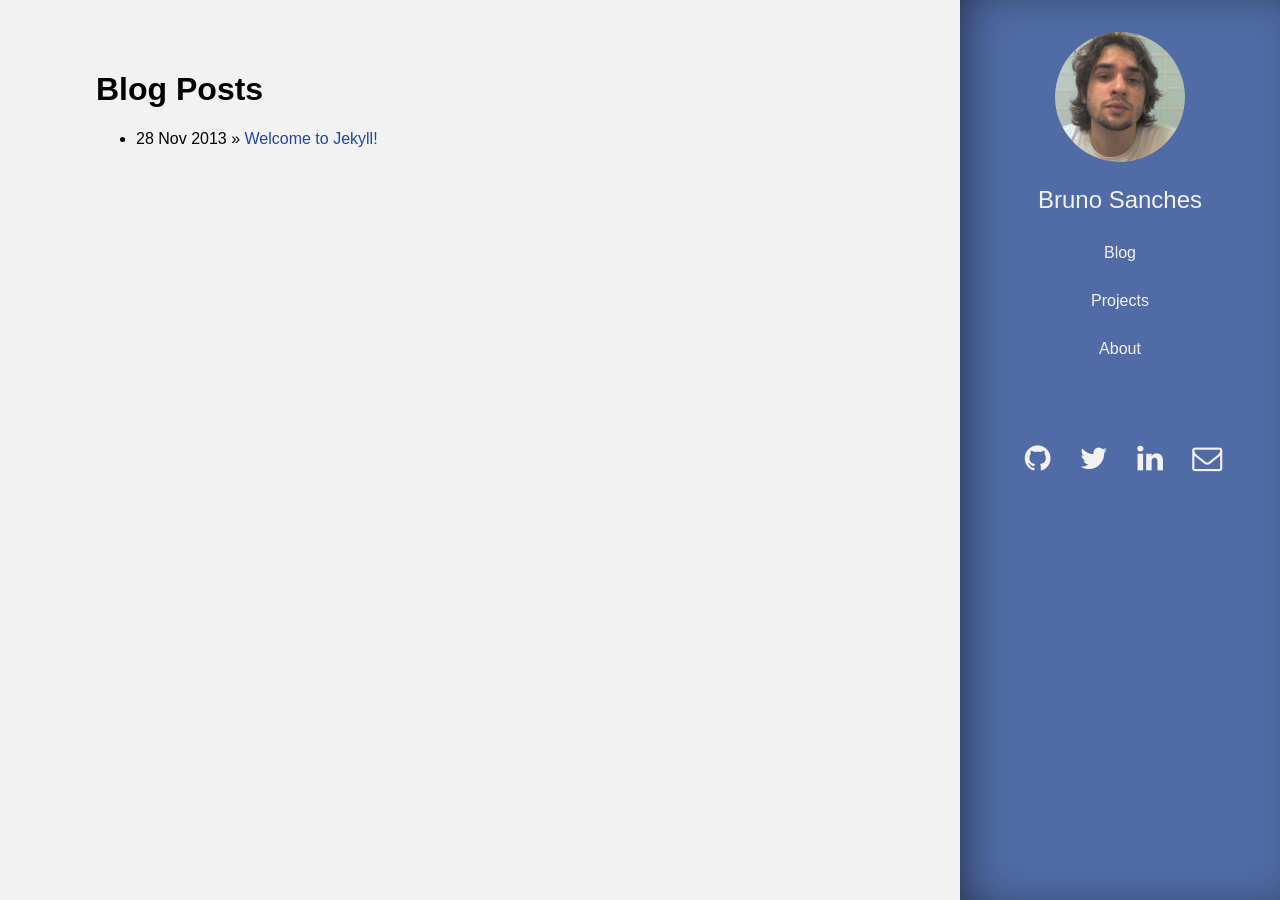
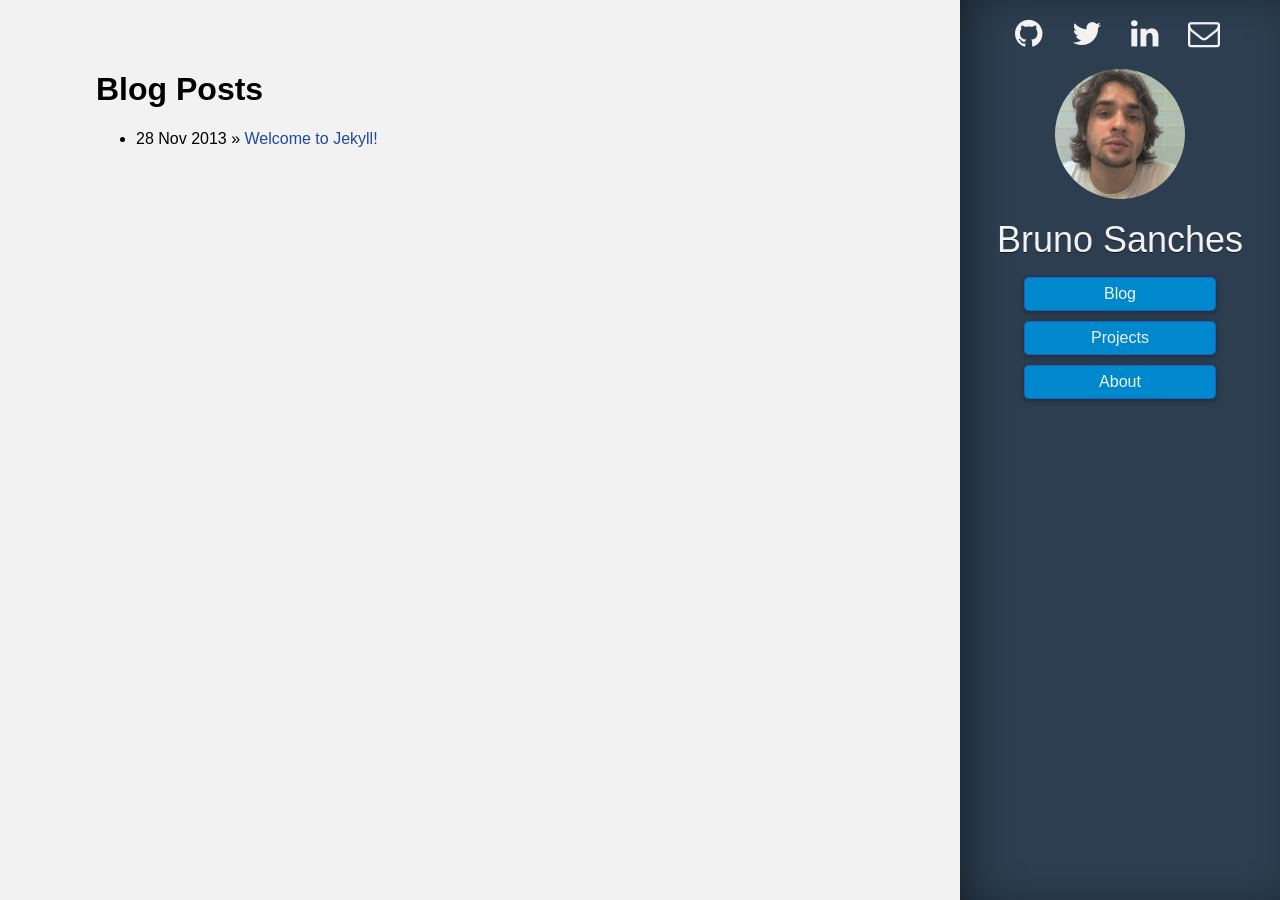
Before and after one commit to brunops/brunops.github.io, a Jekyll site: the page built from index.html, in a window 1280 px wide. Built offline with Jekyll 4.4.1, drawn with Linux system fonts in a browser that asks for light colours; some web fonts are replaced; Markdown is read by kramdown in place of the engine named in the settings.

Commit message:
Ship it!
* Move social links to sidebar top
* Define new colors to sidebar
* Add shadows to button so it looks like a button
* Add google font for sidebar name highlight

```diff
--- a/_layouts/default.html
+++ b/_layouts/default.html
@@ -5,6 +5,9 @@
     <meta http-equiv="X-UA-Compatible" content="IE=edge,chrome=1">
     <title>{{ page.title }}</title>
     <meta name="viewport" content="width=device-width">
+
+    <!-- Fonts -->
+    <link href='http://fonts.googleapis.com/css?family=Jockey+One' rel='stylesheet' type='text/css'>
 
     <!-- syntax highlighting CSS -->
     <link rel="stylesheet" href="/css/syntax.css">
@@ -24,9 +27,17 @@
     </div>
 
     <aside class="sidebar">
+      <ul class="social-links">
+        <li><a href="http://github.com/brunops" title="Github" target="_blank"><i class="fa fa-github"></i></a></li>
+        <li><a href="http://twitter.com/brunopsanches" title="Twitter" target="_blank"><i class="fa fa-twitter"></i></a></li>
+        <li><a href="http://linkedin.com/in/brunopsanches" title="Linkedin" target="_blank"><i class="fa fa-linkedin"></i></a></li>
+        <li><a href="mailto:brunopsanches@gmail.com" title="Email"><i class="fa fa-envelope-o"></i></a></li>
+      </ul>
       <div class="about">
-        <img src="/assets/images/brunops2.jpg" alt="">
-        <h2 class="main-name"><a href="/">Bruno Sanches</a></h2>
+        <a href="/">
+          <img src="/assets/images/brunops2.jpg" alt="">
+          <h2 class="main-name">Bruno Sanches</h2>
+        </a>
         <header class="navigation">
           <nav>
             <ul>
@@ -37,12 +48,6 @@
           </nav>
         </header>
       </div>
-      <ul class="social-links">
-        <li><a href="http://github.com/brunops" title="Github" target="_blank"><i class="fa fa-github"></i></a></li>
-        <li><a href="http://twitter.com/brunopsanches" title="Twitter" target="_blank"><i class="fa fa-twitter"></i></a></li>
-        <li><a href="http://linkedin.com/in/brunopsanches" title="Linkedin" target="_blank"><i class="fa fa-linkedin"></i></a></li>
-        <li><a href="mailto:brunopsanches@gmail.com" title="Email"><i class="fa fa-envelope-o"></i></a></li>
-      </ul>
     </aside>
 
   </body>
--- a/css/main.css
+++ b/css/main.css
@@ -28,8 +28,7 @@ a {
 /*****************************************************************************/
 .navigation {
   margin: 0 auto;
-  overflow: hidden;
-  width: 65%;
+  width: 60%;
 }
 
 .navigation nav {
@@ -49,17 +48,24 @@ a {
   margin-bottom: 10px;
   border-radius: 5px;
   width: 100%;
-  background: #506BA5;
 }
 
 .navigation a {
-  color: #95a5a6;
+  border: 1px solid rgba(49, 55, 199, 0.48);
   text-decoration: none;
+  border-radius: 5px;
   display: block;
   font-size: 16px;
-  padding: 10px;
+  padding: 7px;
   font-weight: 200;
   height: 100%;
+  background: #6986E0;
+  background: #08c;
+  box-shadow: 0 .1em .3em .1em rgba(0,0,0,.2);
+}
+
+.navigation a:hover {
+  box-shadow: inset 0 .1em .1em .1em rgba(0,0,0,.4);
 }
 
 /*****************************************************************************/
@@ -78,9 +84,9 @@ a {
 /* Sidebar
 /*
 /*****************************************************************************/
-
 .sidebar {
   background: #506BA5;
+  background: #2c3e50;
   position: fixed;
   top: 0;
   right: 0;
@@ -92,7 +98,15 @@ a {
 }
 
 .sidebar h2 {
-  font-weight: 200;
+  font-weight: 100;
+  font-size: 36px;
+  font-family: 'Jockey One', sans-serif;
+  text-shadow: 0 1px 0 rgba(0,0,0,.6);
+  margin: 5% auto;
+}
+
+.sidebar h2:hover {
+  color: #3498db;
 }
 
 .sidebar a {
@@ -101,7 +115,7 @@ a {
 
 .sidebar img {
   border-radius: 75px;
-  margin-top: 10%;
+  margin-top: 5%;
   width: 130px;
 }
 
@@ -111,9 +125,9 @@ a {
 /*
 /*****************************************************************************/
 .social-links {
-  margin-top: 20%;
-  margin-left: 10%;
-  padding: 0;
+  width: 100%;
+  margin: 5% auto 0 auto;
+  padding: 0 0 0 10px;
 }
 
 .social-links li {
@@ -123,5 +137,11 @@ a {
 }
 
 .social-links a {
-  font-size: 30px;
+  font-size: 32px;
 }
+
+.social-links a:hover {
+  color: #F7C769;
+  color: #6986E0;
+  color: #3498db;
+}
```
